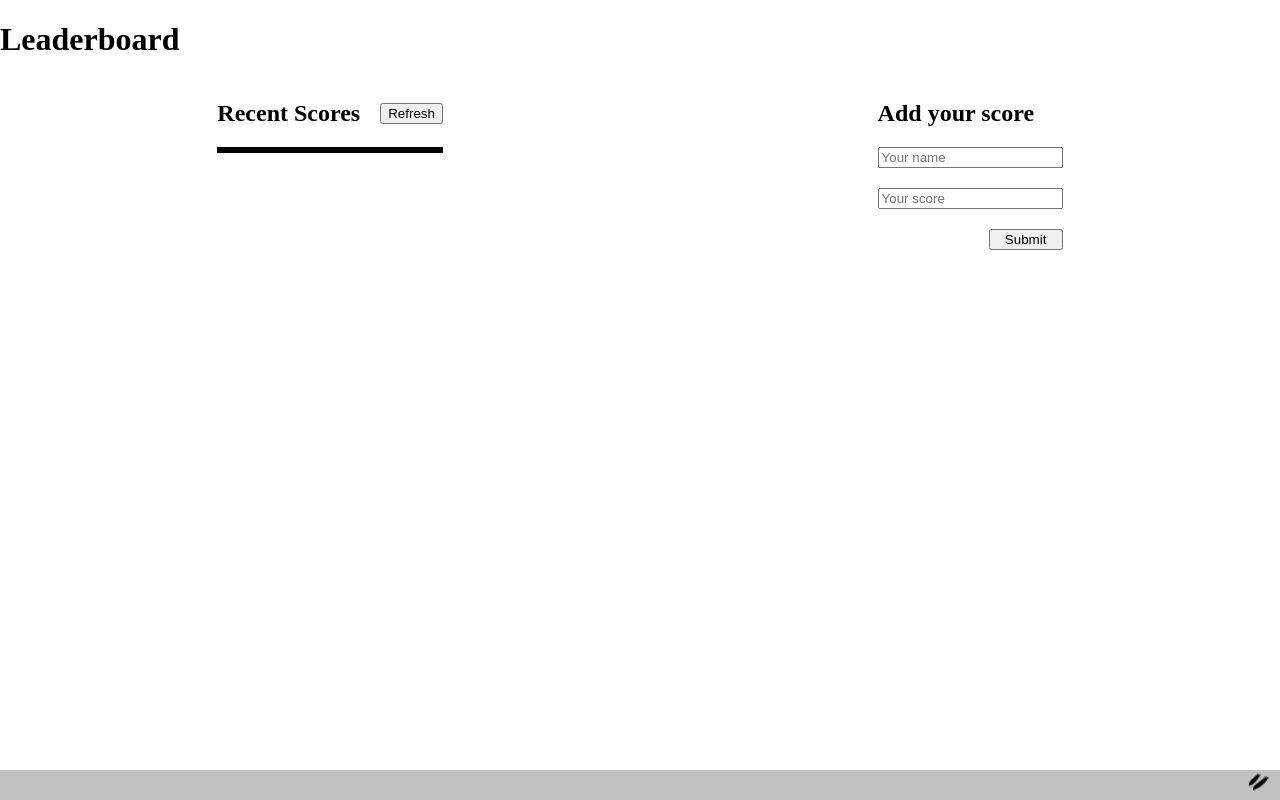
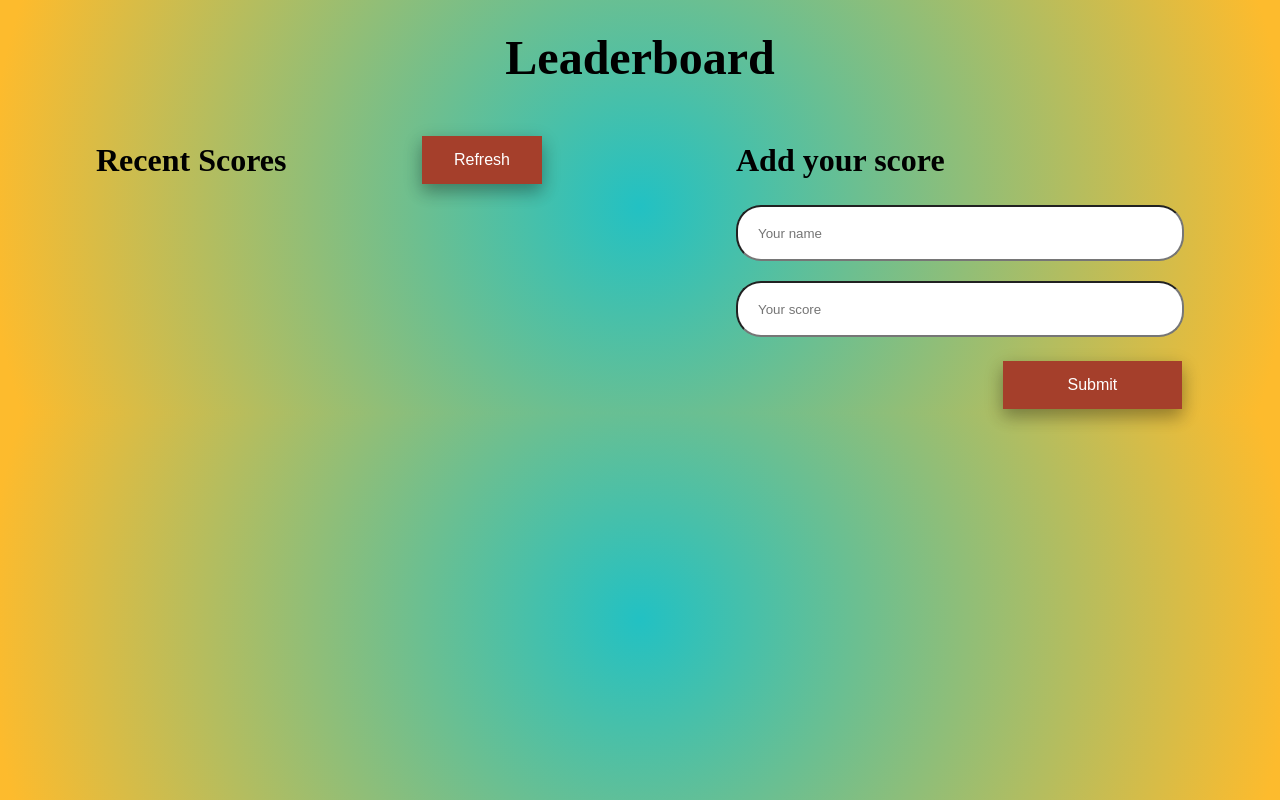
Before and after one commit to Anand8317/Leaderboard, a website built with webpack: page src/index.html in a window 1280 px wide. Built offline with nearby package versions, Linux system fonts and the light colour scheme; no server answers.

Commit message:
Added the style to the website

```diff
--- a/src/index.html
+++ b/src/index.html
@@ -3,6 +3,7 @@
 <head>
     <meta charset="UTF-8">
     <meta name="viewport" content="width=device-width, initial-scale=1.0">
+    <link rel="stylesheet" href="./style.css">
     <title>Leaderboard</title>
 </head>
 <body>
@@ -11,12 +12,9 @@
       <div id="recentScore">
         <div id="h2ImgWrapper">
           <h2>Recent Scores</h2>
-          <button type="button" id="refresh">Refresh</button>
+          <button type="button" class="button" id="refresh">Refresh</button>
         </div>
         <ul id="scoresList">
-          <!-- <li>12345</li>
-          <li>12345</li>
-          <li>12345</li> -->
         </ul>
       </div>
 
@@ -24,13 +22,9 @@
         <h2>Add your score</h2>
         <input type="text" placeholder="Your name" id="name" class="mb">
         <input type="number" placeholder="Your score" id="score" class="mb">
-        <button type="submit" class="mb" id="submit">Submit</button>
+        <button type="submit" class="mb button" id="submit">Submit</button>
         <h4 id="error" class="hideError">No empty input fields</h4>
       </div>
     </section>
-
-    <footer>
-      <img id="footerImg" alt="FooterImg">
-    </footer>
 </body>
 </html>
--- a/src/index.js
+++ b/src/index.js
@@ -1,8 +1,6 @@
 import './style.css';
 import addScore from './modules/addScore';
-import addImages from './modules/addImages';
 import display from './modules/display';
 
 addScore();
-addImages();
 display();
--- a/src/modules/addImages.js
+++ /dev/null
@@ -1,8 +0,0 @@
-import footerImg from '../Img/footerImg.png';
-
-const addImages = () => {
-  const footer = document.getElementById('footerImg');
-  footer.src = footerImg;
-};
-
-export default addImages;
--- a/src/style.css
+++ b/src/style.css
@@ -1,6 +1,14 @@
 body {
   margin: 0;
   padding: 0;
+  background: rgb(34,193,195);
+  background: radial-gradient(circle, rgba(34,193,195,1) 0%, rgba(253,187,45,1) 97%);
+}
+
+h1 {
+  width: max-content;
+  margin: 30px auto;
+  font-size: 48px;
 }
 
 .recentScore {
@@ -18,9 +26,14 @@ body {
   margin-right: 20px;
 }
 
+#recentScore {
+  width: 35%;
+}
+
 #addYourScore {
   display: flex;
   flex-direction: column;
+  width: 35%;
 }
 
 .mb {
@@ -35,16 +48,20 @@ body {
 ul {
   margin: 0;
   padding: 0;
-  border: 3px solid black;
 }
 
 li {
   list-style: none;
   background: #ddd;
+  height: 30px;
+  padding-left: 20px;
+  border-radius: 20px;
+  padding-top: 20px;
+  margin-bottom: 5px;
 }
 
 li:nth-child(odd) {
-  background: #fff;
+  background: rgb(135, 129, 129);
 }
 
 .hideError {
@@ -56,16 +73,33 @@ li:nth-child(odd) {
   color: red;
 }
 
-footer {
-  background: #c1c1c1;
-  height: 30px;
-  width: 100%;
-  position: fixed;
-  margin-top: 50px;
-  bottom: 0;
+.button {
+  background-color: #A53F2B;
+  border: none;
+  color: white;
+  padding: 15px 32px;
+  text-align: center;
+  text-decoration: none;
+  display: inline-block;
+  font-size: 16px;
+  margin: 4px 2px;
+  cursor: pointer;
+  transition-duration: 0.4s;
+  box-shadow: 0 8px 16px 0 rgba(0,0,0,0.2), 0 6px 20px 0 rgba(0,0,0,0.19);
+  transition-duration: 0.4s;
 }
 
-#footerImg {
-  position: fixed;
-  right: 10px;
+.button:hover {
+  background-color: black;
 }
+
+input {
+  border-radius: 25px;
+  height: 50px;
+  padding-left: 20px;
+}
+
+h2 {
+  font-size: 32px;
+  color: black
+}
```
